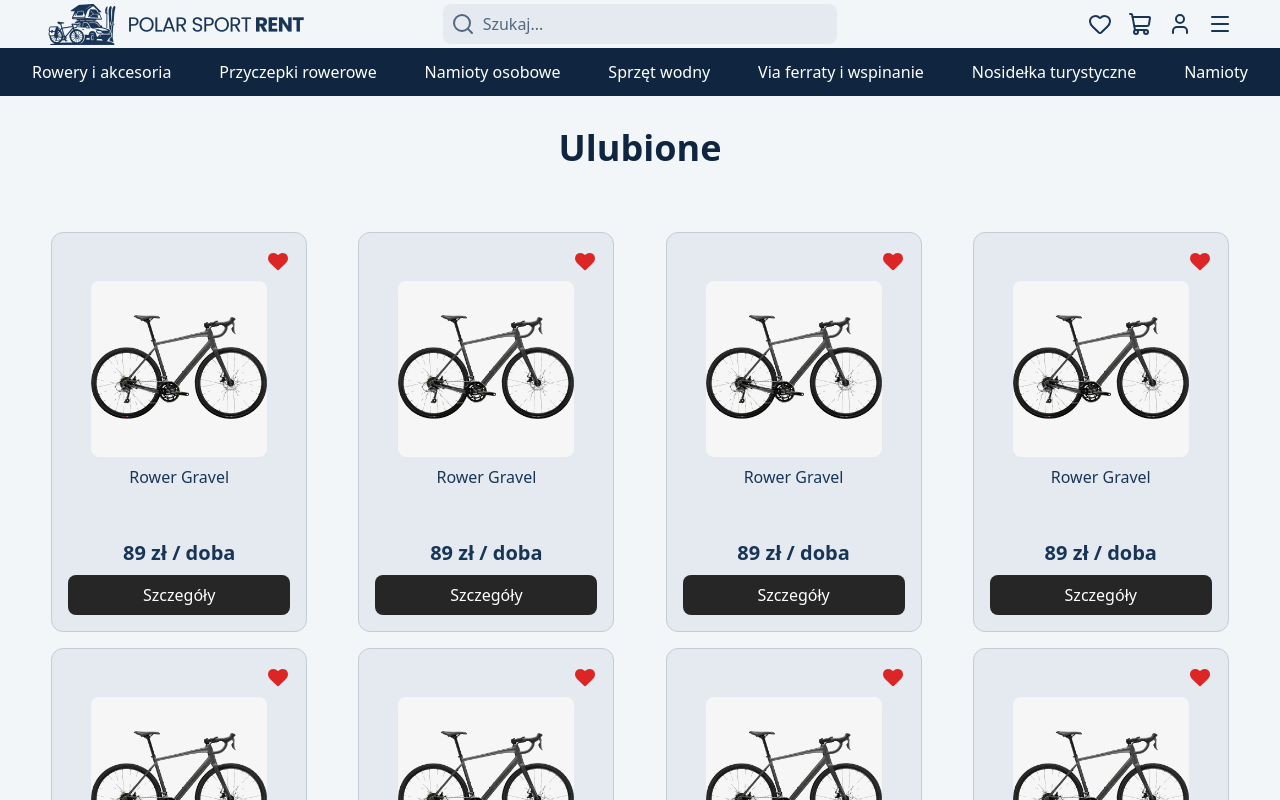
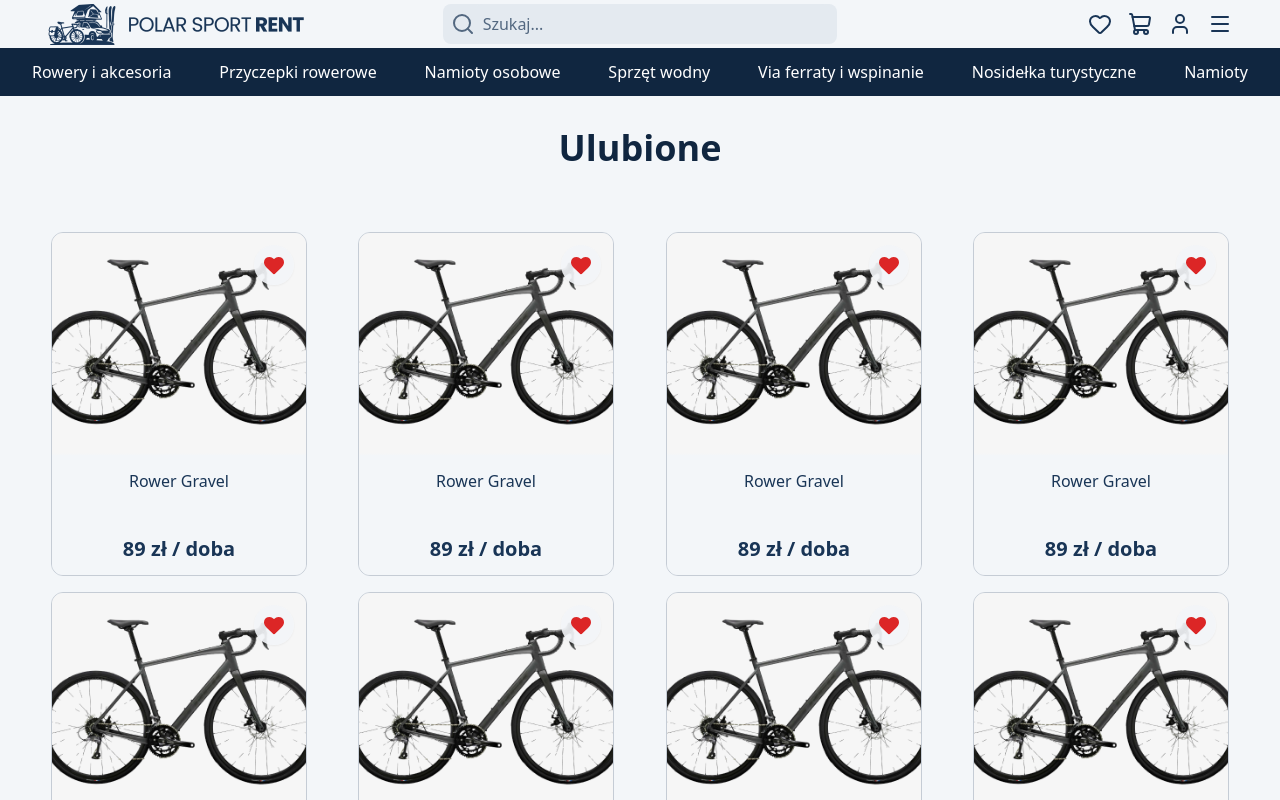
Before and after one commit to sebastian-j/sport-rent-frontend, a React (Vite) app: page /favorites in a window 1280 px wide. Shown: the top 800 px of the page. Built offline with nearby package versions, Linux system fonts and the light colour scheme; sample sign-in values are in the browser's storage.

Commit message:
feat: add api wrapper

```diff
--- /dev/null
+++ b/src/api/client.ts
@@ -0,0 +1,47 @@
+const API_URL = import.meta.env.VITE_API_URL;
+
+export class ApiError extends Error {
+  readonly status: number;
+
+  constructor(status: number, message: string) {
+    super(message);
+    this.status = status;
+  }
+}
+
+export const request = async <T>(
+  path: string,
+  options: {
+    method?: 'GET' | 'POST' | 'PATCH' | 'PUT' | 'DELETE';
+    body?: unknown;
+    timeoutMs?: number;
+  } = {}
+): Promise<T | undefined> => {
+  const { method = 'GET', body, timeoutMs = 3000 } = options;
+
+  const controller = new AbortController();
+  const timeout = setTimeout(() => controller.abort(), timeoutMs);
+  const accessToken = localStorage.getItem('accessToken');
+
+  try {
+    const res = await fetch(`${API_URL}${path}`, {
+      method,
+      headers: {
+        ...(body !== undefined ? { 'Content-Type': 'application/json' } : {}),
+        ...(accessToken ? { Authorization: `Bearer ${accessToken}` } : {}),
+      },
+      body: body !== undefined ? JSON.stringify(body) : undefined,
+      signal: controller.signal,
+    });
+
+    if (!res.ok) {
+      throw new ApiError(res.status, res.statusText);
+    }
+
+    const text = await res.text();
+
+    return text ? (JSON.parse(text) as T) : undefined;
+  } finally {
+    clearTimeout(timeout);
+  }
+};
--- /dev/null
+++ b/src/api/health.ts
@@ -0,0 +1,8 @@
+import { request } from './client.ts';
+
+type HealthResponse = {
+  status: string;
+};
+
+export const healthCheck = (): Promise<HealthResponse | undefined> =>
+  request<HealthResponse>('/health');
--- a/src/components/CategoryCard.tsx
+++ b/src/components/CategoryCard.tsx
@@ -1,6 +1,7 @@
 import ButtonCore from './core/ButtonCore.tsx';
 import { motion } from 'motion/react';
 import { twMerge } from 'tailwind-merge';
+import { useCardTilt } from './core/useCardTilt.ts';
 
 type CategoryCardProps = {
   title: string;
@@ -25,6 +26,19 @@ const IMAGE_WIDTH_CLASSES: Record<CategoryCardProps['size'], string> = {
   large: 'w-1/2',
 };
 
+const TILT_BY_SIZE: Record<
+  CategoryCardProps['size'],
+  {
+    maxCardTiltDegrees: number;
+    maxImageTiltDegrees: number;
+    maxImageShiftPixels: number;
+  }
+> = {
+  small: { maxCardTiltDegrees: 1.6, maxImageTiltDegrees: 0.55, maxImageShiftPixels: 1.25 },
+  medium: { maxCardTiltDegrees: 1.25, maxImageTiltDegrees: 0.45, maxImageShiftPixels: 1 },
+  large: { maxCardTiltDegrees: 0.8, maxImageTiltDegrees: 0.3, maxImageShiftPixels: 0.75 },
+};
+
 export default function CategoryCard({
   title,
   description,
@@ -35,14 +49,20 @@ export default function CategoryCard({
   invertedText,
   className,
 }: CategoryCardProps) {
+  const { cardStyle, imageStyle, hoverAnimation, handlePointerMove, resetTilt } = useCardTilt(
+    TILT_BY_SIZE[size]
+  );
   const sizeClasses = SIZE_CLASSES[size];
   const imageWidthClasses = IMAGE_WIDTH_CLASSES[size];
   const flexRow = imagePosition === 'left' ? 'flex-row' : 'flex-row-reverse';
 
   return (
     <motion.div
-      whileHover={{ scale: 1.015, boxShadow: '0 12px 30px rgb(0 0 0 / 0.15)' }}
-      transition={{ type: 'spring', stiffness: 300, damping: 24 }}
+      onPointerMove={handlePointerMove}
+      onPointerLeave={resetTilt}
+      whileHover={hoverAnimation}
+      transition={{ type: 'spring', stiffness: 280, damping: 24 }}
+      style={cardStyle}
       className={twMerge(
         `relative flex cursor-pointer select-none bg-app-surface hover:z-10 ${sizeClasses} ${flexRow}`,
         className
@@ -50,7 +70,12 @@ export default function CategoryCard({
       onClick={onClick}
     >
       <div className={`${imageWidthClasses} h-full shrink-0 overflow-hidden`}>
-        <img src={image} alt={title} className="h-full w-full object-cover" />
+        <motion.img
+          src={image}
+          alt={title}
+          className="h-full w-full object-cover"
+          style={imageStyle}
+        />
       </div>
       <div
         className={twMerge(
--- /dev/null
+++ b/src/components/core/useCardTilt.ts
@@ -0,0 +1,78 @@
+import { useMotionValue, useReducedMotion, useSpring } from 'motion/react';
+import type { PointerEvent } from 'react';
+
+const MAX_CARD_TILT_DEGREES = 3;
+const MAX_IMAGE_TILT_DEGREES = 1;
+const MAX_IMAGE_SHIFT_PIXELS = 2;
+
+type CardTiltOptions = {
+  maxCardTiltDegrees?: number;
+  maxImageTiltDegrees?: number;
+  maxImageShiftPixels?: number;
+};
+
+export function useCardTilt({
+  maxCardTiltDegrees = MAX_CARD_TILT_DEGREES,
+  maxImageTiltDegrees = MAX_IMAGE_TILT_DEGREES,
+  maxImageShiftPixels = MAX_IMAGE_SHIFT_PIXELS,
+}: CardTiltOptions = {}) {
+  const prefersReducedMotion = useReducedMotion();
+  const rotateXValue = useMotionValue(0);
+  const rotateYValue = useMotionValue(0);
+  const rotateX = useSpring(rotateXValue, { stiffness: 240, damping: 24 });
+  const rotateY = useSpring(rotateYValue, { stiffness: 240, damping: 24 });
+  const imageRotateXValue = useMotionValue(0);
+  const imageRotateYValue = useMotionValue(0);
+  const imageXValue = useMotionValue(0);
+  const imageYValue = useMotionValue(0);
+  const imageRotateX = useSpring(imageRotateXValue, { stiffness: 180, damping: 20 });
+  const imageRotateY = useSpring(imageRotateYValue, { stiffness: 180, damping: 20 });
+  const imageX = useSpring(imageXValue, { stiffness: 180, damping: 20 });
+  const imageY = useSpring(imageYValue, { stiffness: 180, damping: 20 });
+
+  const handlePointerMove = (event: PointerEvent<HTMLElement>) => {
+    if (prefersReducedMotion) return;
+
+    const bounds = event.currentTarget.getBoundingClientRect();
+    const horizontalPosition = (event.clientX - bounds.left) / bounds.width - 0.5;
+    const verticalPosition = (event.clientY - bounds.top) / bounds.height - 0.5;
+
+    rotateXValue.set(verticalPosition * -2 * maxCardTiltDegrees);
+    rotateYValue.set(horizontalPosition * 2 * maxCardTiltDegrees);
+    imageRotateXValue.set(verticalPosition * 2 * maxImageTiltDegrees);
+    imageRotateYValue.set(horizontalPosition * -2 * maxImageTiltDegrees);
+    imageXValue.set(horizontalPosition * -2 * maxImageShiftPixels);
+    imageYValue.set(verticalPosition * -2 * maxImageShiftPixels);
+  };
+
+  const resetTilt = () => {
+    rotateXValue.set(0);
+    rotateYValue.set(0);
+    imageRotateXValue.set(0);
+    imageRotateYValue.set(0);
+    imageXValue.set(0);
+    imageYValue.set(0);
+  };
+
+  return {
+    cardStyle: {
+      rotateX,
+      rotateY,
+      transformPerspective: 900,
+      transformStyle: 'preserve-3d' as const,
+    },
+    imageStyle: {
+      rotateX: imageRotateX,
+      rotateY: imageRotateY,
+      x: imageX,
+      y: imageY,
+      scale: 1.1,
+      transformPerspective: 700,
+    },
+    hoverAnimation: prefersReducedMotion
+      ? undefined
+      : { scale: 1.025, boxShadow: '0 16px 32px rgb(0 0 0 / 0.16)' },
+    handlePointerMove,
+    resetTilt,
+  };
+}
--- a/src/features/product/ProductCard.tsx
+++ b/src/features/product/ProductCard.tsx
@@ -1,6 +1,9 @@
 import { Heart } from 'lucide-react';
 import { motion } from 'motion/react';
-import ButtonCore from '../../components/core/ButtonCore.tsx';
+import { useCardTilt } from '../../components/core/useCardTilt.ts';
+
+const PRODUCT_IMAGE_SIZE = { width: 256, height: 224 } as const;
+const PRODUCT_CARD_CONTENT_HEIGHT = 120;
 
 type ProductCardProps = {
   name: string;
@@ -21,43 +24,63 @@ export default function ProductCard({
   isFavorite,
   onFavoriteToggle,
 }: ProductCardProps) {
-  const HeartElem = isFavorite ? (
-    <Heart
-      className="self-end right-10 text-app-danger"
-      onClick={onFavoriteToggle}
-      fill="currentColor"
-      strokeWidth={0}
-    />
-  ) : (
-    <Heart
-      className="self-end right-10 text-app-textMuted"
-      onClick={onFavoriteToggle}
-      strokeWidth={1}
-    />
-  );
+  const { cardStyle, imageStyle, hoverAnimation, handlePointerMove, resetTilt } = useCardTilt();
 
   return (
-    <div className="flex h-[400px] w-64 flex-col gap-2 rounded-xl bg-app-surfaceSoft border-app-borderSoft border-[1px] p-4">
-      <motion.div
+    <motion.div
+      onPointerMove={handlePointerMove}
+      onPointerLeave={resetTilt}
+      whileHover={hoverAnimation}
+      transition={{ type: 'spring', stiffness: 280, damping: 24 }}
+      style={{
+        width: PRODUCT_IMAGE_SIZE.width,
+        height: PRODUCT_IMAGE_SIZE.height + PRODUCT_CARD_CONTENT_HEIGHT,
+        ...cardStyle,
+      }}
+      className="relative flex transform-gpu cursor-pointer select-none flex-col overflow-hidden rounded-xl border-[1px] border-app-borderSoft bg-app-surfaceSoft hover:z-10"
+    >
+      <button
+        type="button"
+        onClick={onClick}
+        aria-label={`Zobacz szczegóły produktu: ${name}`}
+        className="absolute inset-0 z-10 rounded-xl focus-visible:ring-2 focus-visible:ring-inset focus-visible:ring-app-surfaceStrong"
+      />
+
+      <motion.button
+        type="button"
         key={String(isFavorite)}
+        onClick={onFavoriteToggle}
+        aria-label={isFavorite ? `Usuń ${name} z ulubionych` : `Dodaj ${name} do ulubionych`}
         initial={{ scale: 0.85 }}
         animate={{ scale: 1.0 }}
+        whileTap={{ scale: 0.9 }}
         transition={{ type: 'spring', stiffness: 500, damping: 15 }}
-        className="self-end"
+        className="absolute right-3 top-3 z-20 rounded-full bg-app-surface/90 p-2 shadow-sm focus-visible:outline focus-visible:outline-2 focus-visible:outline-offset-2 focus-visible:outline-app-surfaceStrong"
       >
-        {HeartElem}
-      </motion.div>
+        <Heart
+          className={isFavorite ? 'text-app-danger' : 'text-app-textMuted'}
+          fill={isFavorite ? 'currentColor' : 'none'}
+          strokeWidth={isFavorite ? 0 : 1}
+        />
+      </motion.button>
 
-      <div className="flex w-full justify-center">
-        <img src={image} alt={alt} className="max-h-44 max-w-full rounded-lg object-contain" />
+      <div
+        className="relative w-full shrink-0 overflow-hidden"
+        style={{ height: PRODUCT_IMAGE_SIZE.height }}
+      >
+        <motion.img
+          src={image}
+          alt={alt}
+          className="h-full w-full object-cover"
+          style={imageStyle}
+        />
+        <div className="pointer-events-none absolute inset-x-0 bottom-0 z-[1] h-1 bg-gradient-to-b from-transparent via-app-surface via-70% to-app-surface" />
       </div>
 
-      <p className="line-clamp-2 min-h-12 text-center font-medium">{name}</p>
-
-      <div className="mt-auto">
-        <p className="mb-2 text-center text-xl font-bold">{price} zł / doba</p>
-        <ButtonCore text="Szczegóły" onClick={onClick} className="w-full p-2" />
+      <div className="flex min-h-0 flex-1 flex-col bg-app-surface px-4 py-3">
+        <p className="line-clamp-2 min-h-12 text-center font-medium">{name}</p>
+        <p className="mt-auto text-center text-xl font-bold">{price} zł / doba</p>
       </div>
-    </div>
+    </motion.div>
   );
 }
```
Also changed, not shown: 2 other files (tests, documents, lock files or other folders).
